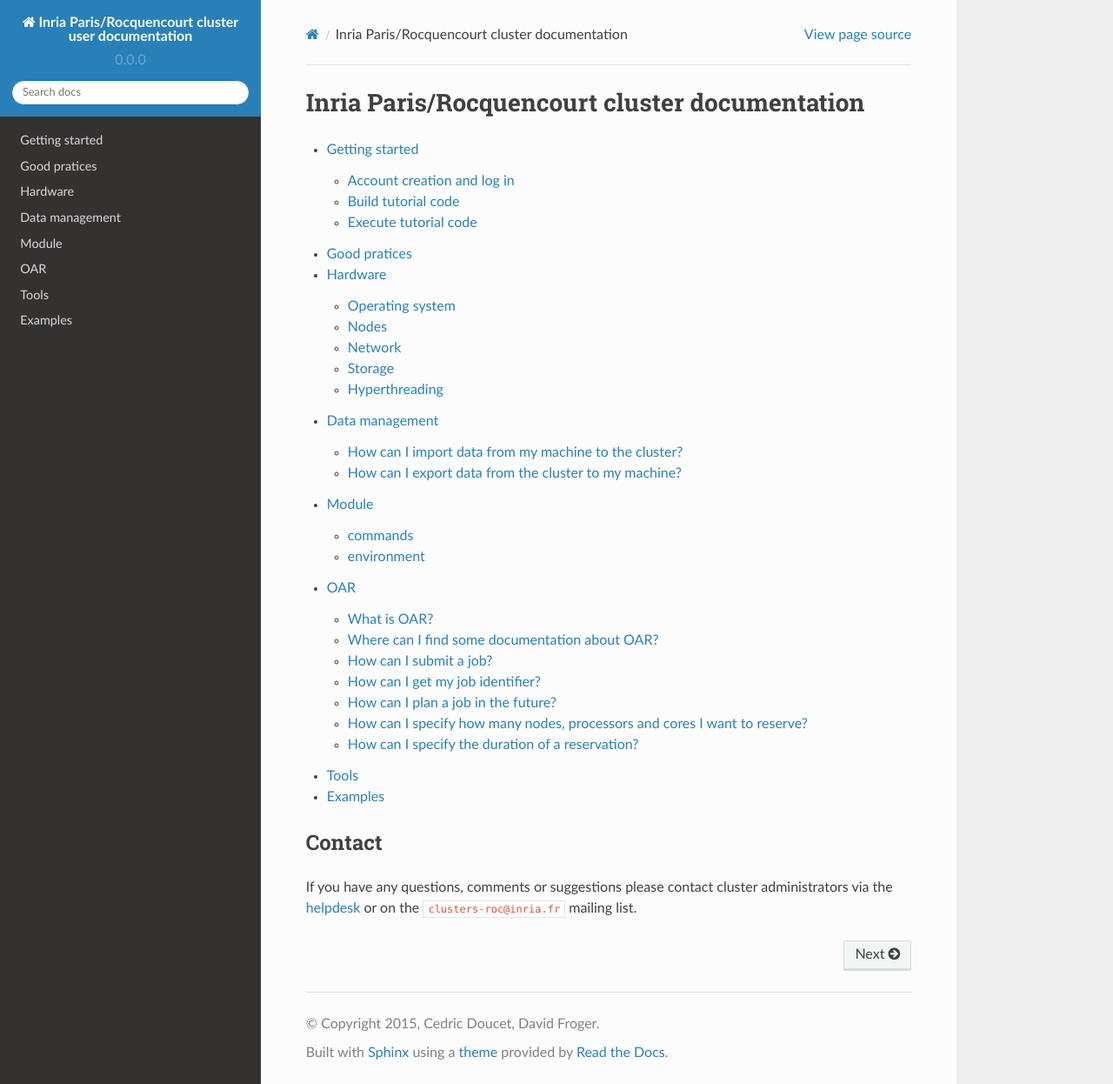
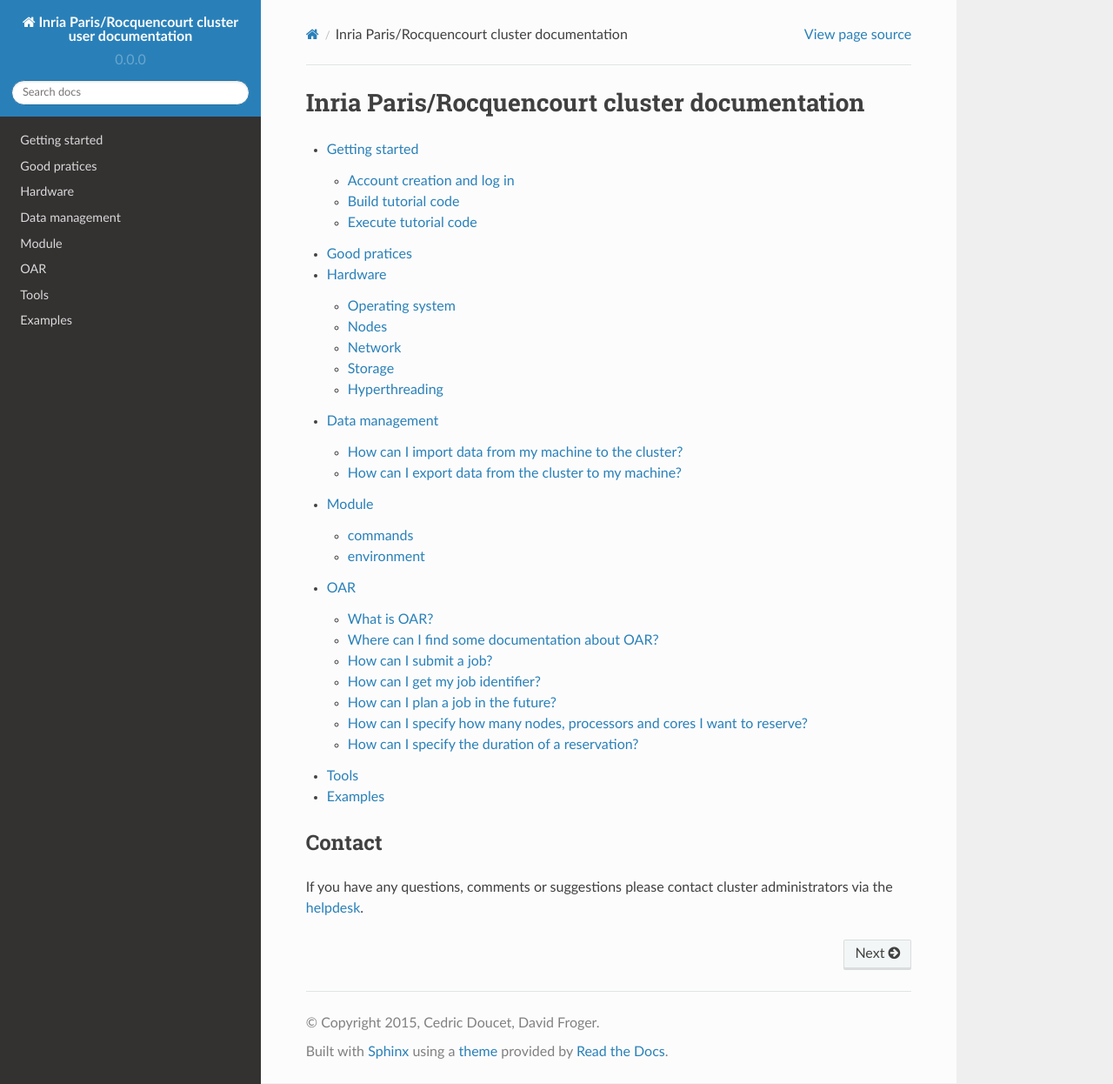
Before and after one commit to abertout/rioc, a Sphinx documentation site: the page built from doc/index.rst, in a window 1280 px wide and 1246 px high. Shown: the whole window at 87% size. Built offline with Sphinx 7.4.7 and the Read the Docs theme 2.0.0, drawn with Linux system fonts in a browser that asks for light colours.

Commit message:
No more diffusion list

```diff
--- a/doc/index.rst
+++ b/doc/index.rst
@@ -22,7 +22,6 @@ Contact
 --------------------------
 
 If you have any questions, comments or suggestions please contact cluster
-administrators via the `helpdesk`_ or on the ``clusters-roc@inria.fr`` mailing
-list.
+administrators via the `helpdesk`_.
 
 .. _helpdesk: https://helpdesk.inria.fr/categories/151/submit
```
